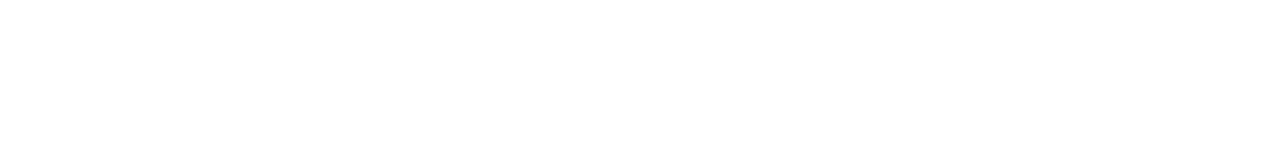
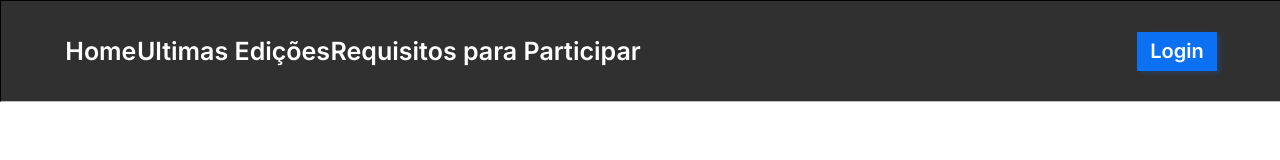
Before and after one commit to Pinheiro-Lucasz/BOOTCAMPDNC, a plain HTML site: page index.html in a window 1280 px wide. Drawn offline with Linux system fonts and the light colour scheme.

Commit message:
Criando estilo CSS

```diff
--- a/index.html
+++ b/index.html
@@ -4,8 +4,17 @@
     <meta charset="UTF-8">
     <meta name="viewport" content="width=device-width, initial-scale=1.0">
     <title>Bootcamp DNC</title>
+    <link rel="stylesheet" href="./style.css">
 </head>
 <body>
+    <nav id="principal">
+        <div id="menu">
+            <a href="">Home</a>
+            <a href=""> Ultimas Edições</a>
+            <a href="">Requisitos para Participar</a>
+        </div>
+        <button>Login</button>
+    </nav>
 
 </body>
 </html>
--- /dev/null
+++ b/style.css
@@ -0,0 +1,45 @@
+@import url('https://fonts.googleapis.com/css2?family=Inter:ital,opsz,wght@0,14..32,100..900;1,14..32,100..900&display=swap');
+body{
+    margin: 0px; /* Margem Externa*/
+    padding: 0px; /* Margem Interna*/
+}
+#principal{
+    width: 100%;
+    height: 100px;
+    border: 1px solid black;
+    background-color: #303030;
+    display: flex;
+    justify-content: space-between;
+    align-items: center;
+    border-bottom: 1px solid #bababa;
+}
+#menu {
+    display: flex;
+    width: 45%;
+    justify-content: space-around;
+    align-items: center;
+    margin-left: 5%;
+}
+#principal div a {
+    font-family: Inter;
+    font-size: 25px;
+    font-weight: 600;
+    color: #ffff;
+    text-decoration: none;
+}
+#principal div a:hover {
+    color: #cccccc;
+}
+#principal button {
+    margin-right: 5%;
+    background-color: #0c70f2;
+    border: 0px;
+    height: 39px;
+    width: 80px;
+    font-family: Inter;
+    font-size: 20px;
+    font-weight: 600;
+    color: #ffff;
+    box-shadow: 3px 2px 4px rgba(12,112,242,0.25);
+    cursor: pointer;
+}
```
